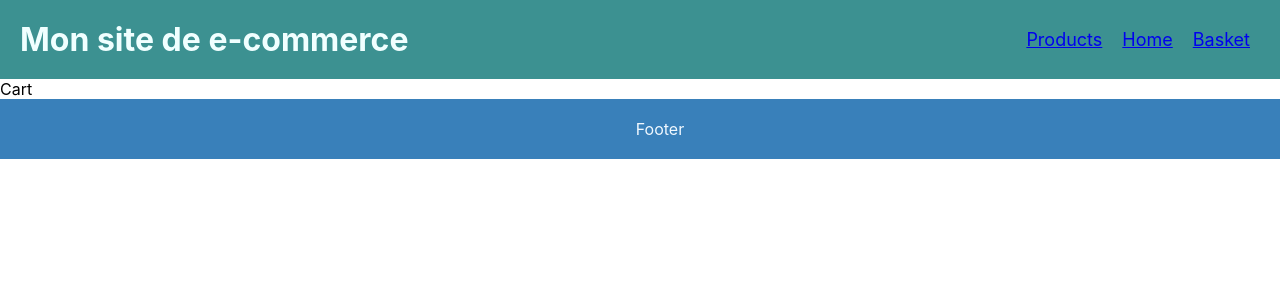
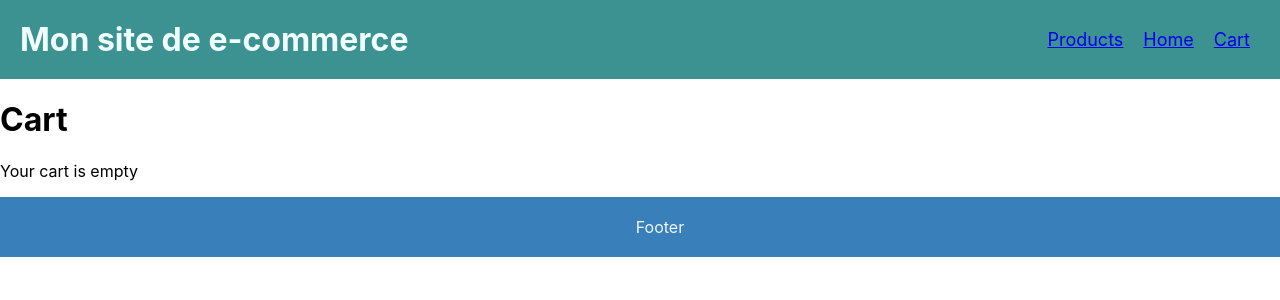
Before and after one commit to Marjo14/ecomm, a React (Create React App) app: page /cart in a window 1280 px wide. Shown: the top 300 px of the page. Built offline with nearby package versions, Linux system fonts and the light colour scheme.

Commit message:
Add connexion producto to cart

```diff
--- a/src/App.js
+++ b/src/App.js
@@ -5,8 +5,14 @@ import Footer from './components/Footer';
 import Cart from './pages/Cart';
 import Home from './pages/Home';
 import Products from './pages/Products';
+import { useState } from 'react';
 
 function App() {
+  const [cart, setCart] = useState([]); //Avoir en global
+  const addToCart= (product) => { //Ajouter un produit à la carte
+    setCart((prevCart)=>[...prevCart,product]) //Set = change la valeur, prend la valeur précédente de Cart ... = valeur précédente
+  } //Fonction responsable d'ajouter un produit à la carte
+
   return (
     <Router>
       <div className="App">
@@ -14,8 +20,8 @@ function App() {
         <main>
           <Routes>
             <Route path="/" element={<Home />} />
-            <Route path="/products" element={<Products />} />
-            <Route path="/cart" element={<Cart />} />
+            <Route path="/products" element={<Products addToCart={addToCart} />} />
+            <Route path="/cart" element={<Cart cart={cart} />} />
           </Routes>
         </main>
         <Footer />
--- a/src/components/Header.jsx
+++ b/src/components/Header.jsx
@@ -11,7 +11,7 @@ const Header = () => {
                     <ul>
                         <li className='header_item'><Link to="/products">Products</Link></li>
                         <li className='header_item'><Link to="/">Home</Link></li>
-                        <li className='header_item'><Link to="/basket">Basket</Link></li>
+                        <li className='header_item'><Link to="/cart">Cart</Link></li>
                     </ul>
 
                 </nav>
--- a/src/components/Product.jsx
+++ b/src/components/Product.jsx
@@ -1,6 +1,6 @@
 import React, { useState } from 'react'
 
-export const Product = ({ name, price, description }) => {
+export const Product = ({ name, price, description,id,addToCart }) => { //Props
   const [count, setCount] = useState(0); // Initialiser le count
 
   const handleAddClick = () => { //Création variable pour incrémenter le count +1
@@ -12,6 +12,12 @@ export const Product = ({ name, price, description }) => {
     // prevCount =>  prend comme argument la valeur précédente de count (qu'on appelle ici prevCount).
 
   };
+  const product = {
+    id: id, //variable des proprs
+    name: name,
+    price: price,
+    description: description,
+  }
 
   return (
     <div className='product_card'>
@@ -19,7 +25,7 @@ export const Product = ({ name, price, description }) => {
       <p>{description}</p>
       <p>{price}</p>
       <button className="add-button"
-        type="button" onClick={handleAddClick}>
+        type="button" onClick={()=> addToCart(product)}>
         Add to cart ({count})
       </button>
       <button className="remove-button"
--- a/src/pages/Cart.jsx
+++ b/src/pages/Cart.jsx
@@ -1,8 +1,22 @@
 import React from 'react'
 
-const Cart = () => {
+const Cart = ({cart}) => { //Initialiser les props
+
   return (
-    <div className='cart'>Cart</div>
+    <div className='cart'>
+    <h1>Cart</h1>
+    {cart.length === 0 ? ( //Commencer par la condition if
+        <p>Your cart is empty</p>
+      ) : ( //else
+        <ul>
+          {cart.map((item, index) => (
+            <li key={index}> {item.name} - ${item.price}</li>
+          ))}
+        </ul>
+      )}
+
+
+    </div>
   )
 }
 
--- a/src/pages/Products.jsx
+++ b/src/pages/Products.jsx
@@ -2,16 +2,18 @@ import React, { useState } from 'react'
 import Data from '../data/produits.json'
 import { Product } from '../components/Product'
 
-const Products = () => {
+
+const Products = ({addToCart}) => {
     const [products, setproducts] = useState(Data);
     return (
 
         <div className='products'>
-            {products.map((Element) => (
-                <Product key={Element.id} name={Element.name} description={Element.description} price={Element.price} />
+            {products.map((Element, index,) => (
+                <Product key={Element.id} name={Element.name} description={Element.description}
+                price={Element.price} id={index} addToCart={addToCart} />
             ))}
 
-    </div>
+        </div>
 
     )
 }
```
